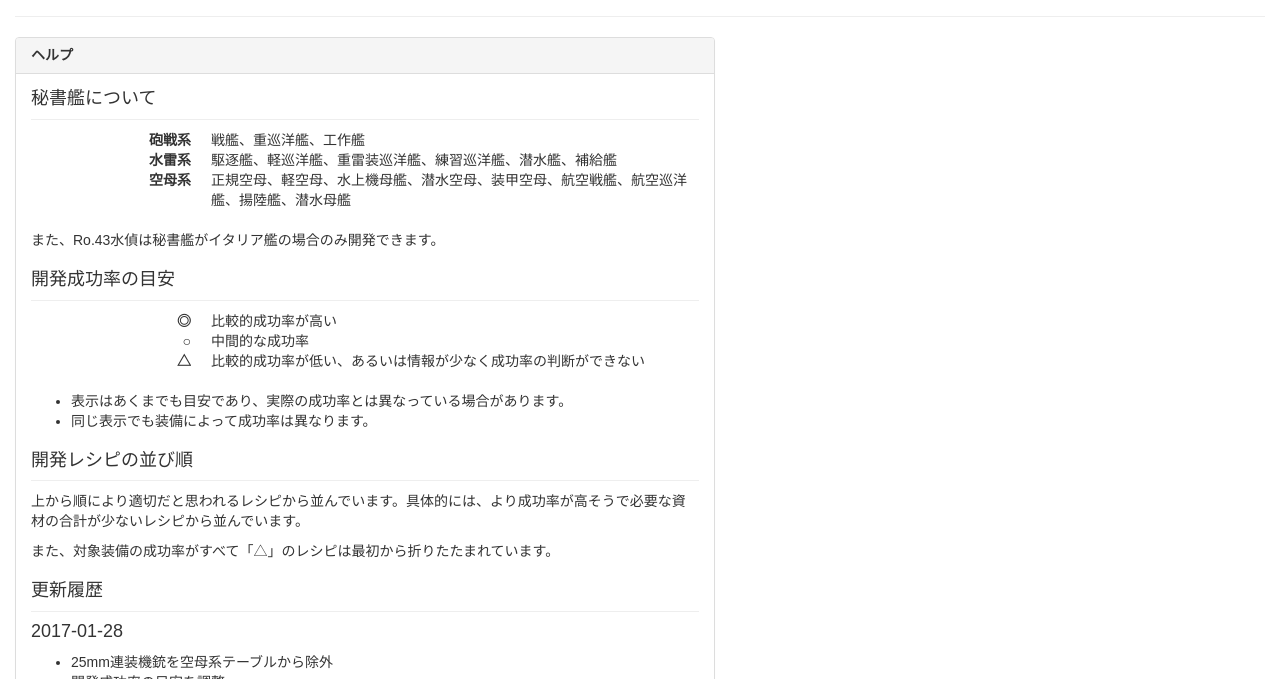
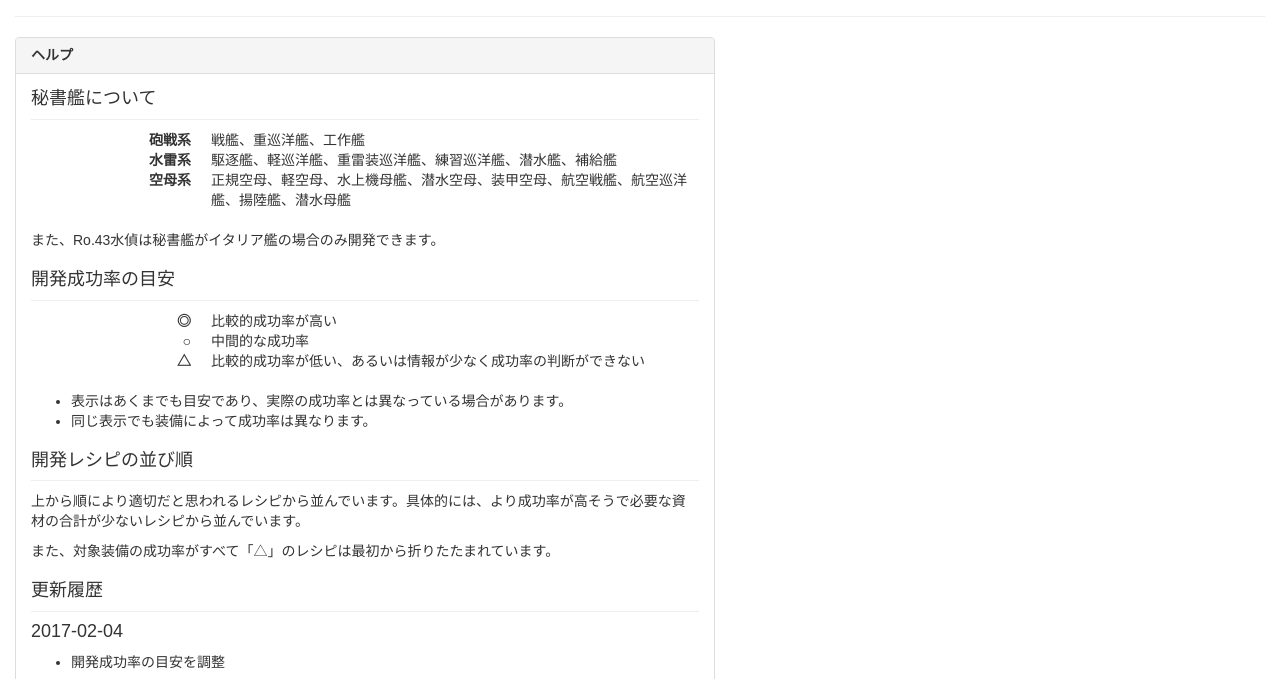
Before and after one commit to wantora/kancolle-recipe-generator, a React app: page public/index.html in a window 1280 px wide. Shown: the part 113-792 px from the top of the page. Built offline with nearby package versions, Linux system fonts and the light colour scheme.

Commit message:
更新履歴を追加

```diff
--- a/public/index.html
+++ b/public/index.html
@@ -67,6 +67,12 @@
 
       <h3>更新履歴</h3>
 
+      <h4>2017-02-04</h4>
+
+      <ul>
+      <li>開発成功率の目安を調整</li>
+      </ul>
+
       <h4>2017-01-28</h4>
 
       <ul>
```
